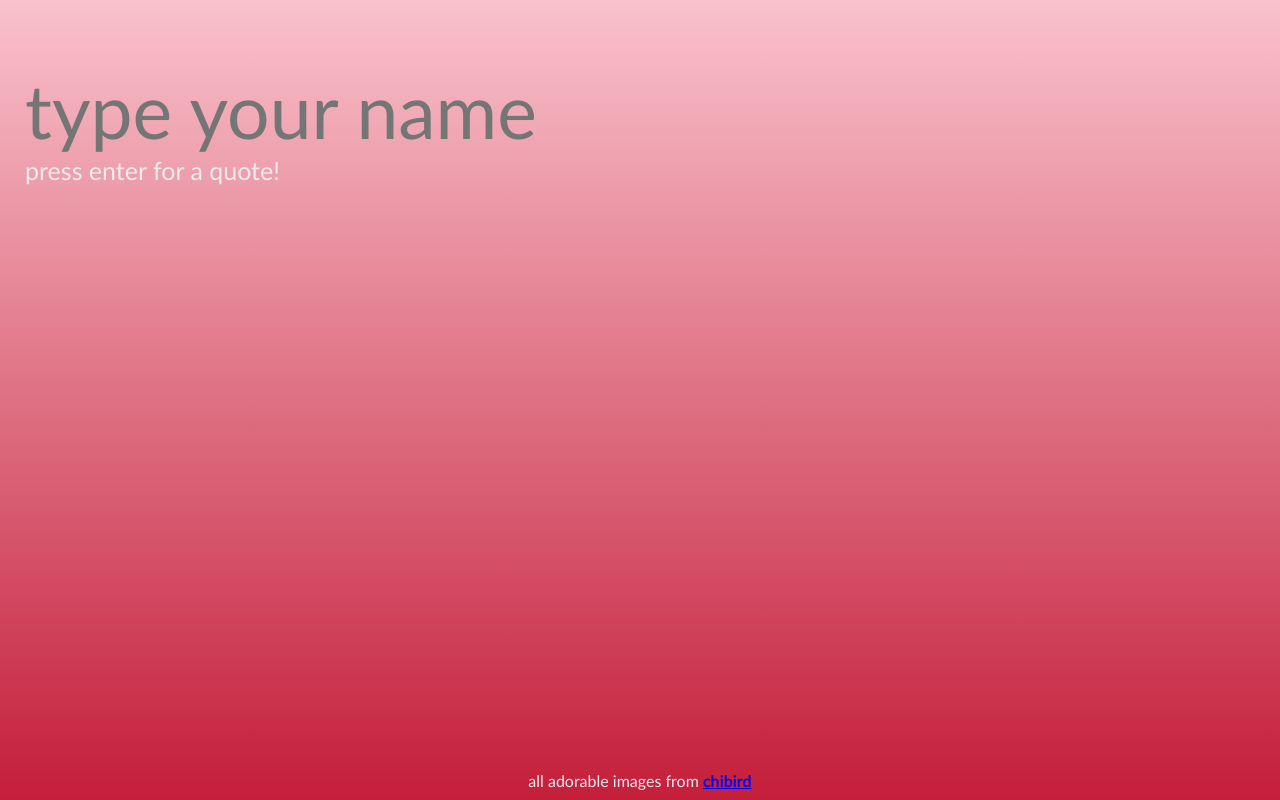
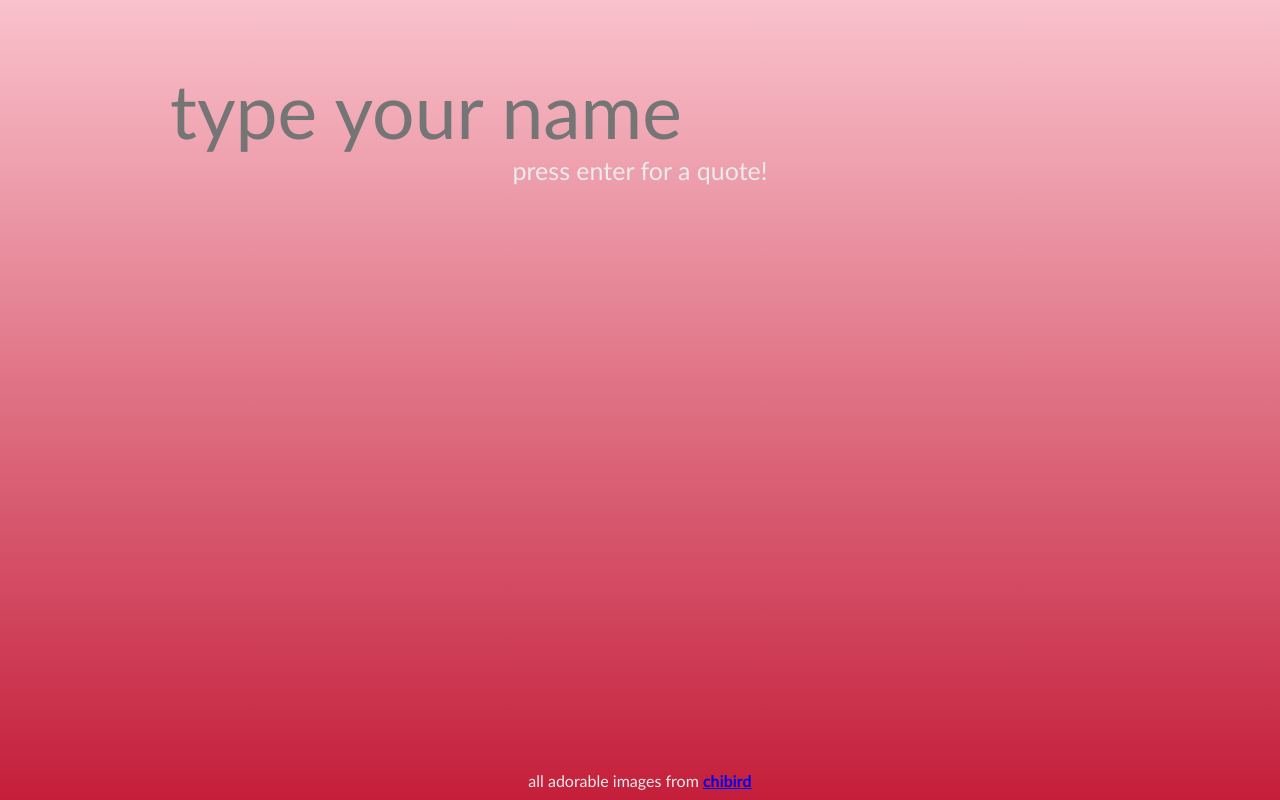
Before and after one commit to kcornn/yourmotivation, a PHP site: page / in a window 1280 px wide. Run offline with PHP 8.4, Linux system fonts and the light colour scheme.

Commit message:
background

```diff
--- a/css/styles.css
+++ b/css/styles.css
@@ -18,6 +18,7 @@ body {
   color: #fff;
   padding:0;
   margin:0;
+  text-align:center;
 }
 
 ::-webkit-input-placeholder,
@@ -54,6 +55,7 @@ p {
 }
 
 form {
+  display:block;
   margin-top:auto;
   margin-bottom:auto;
   padding: 65px 25px;
```
